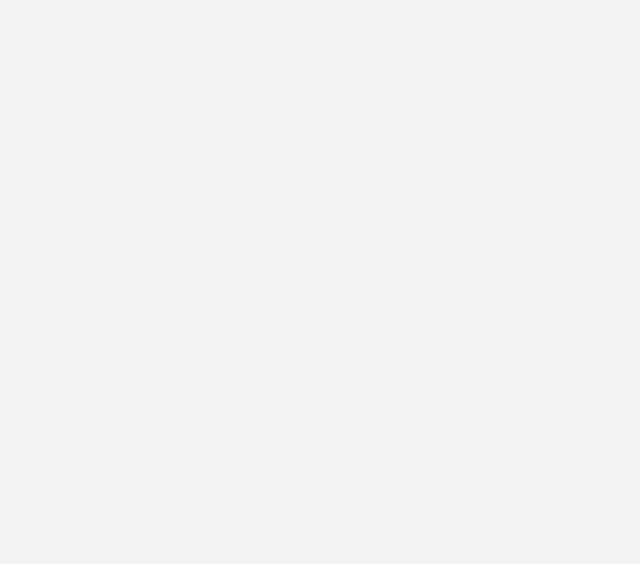
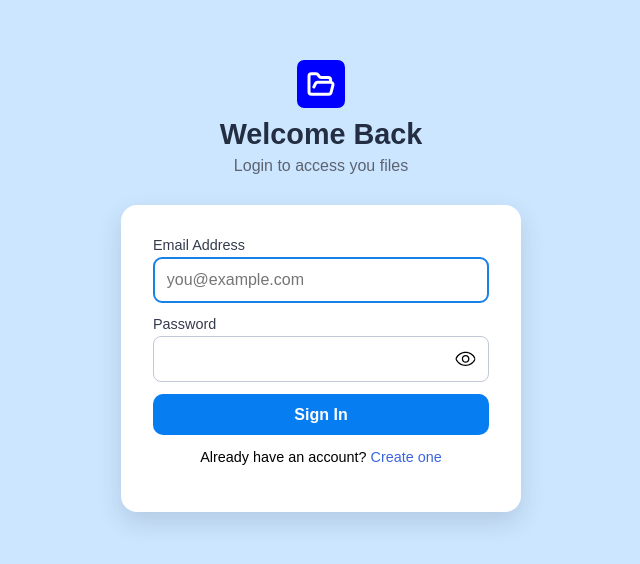
Before and after one commit to SaleamlakH/file-uploader, a React (Vite) app in the folder client/: page /login in a window 1280 px wide. Shown: the part 114-678 px from the top of the page, without its empty margins (319-959 px from the left). Built offline with nearby package versions, Linux system fonts and the light colour scheme.

Commit message:
feat(auth-page): add login and signup pages

```diff
--- a/client/src/components/Icons.tsx
+++ b/client/src/components/Icons.tsx
@@ -195,3 +195,14 @@ export const TrashBin = () => {
     </svg>
   );
 };
+
+export const Eye = () => {
+  return (
+    <svg xmlns="http://www.w3.org/2000/svg" width="200" height="200" viewBox="0 0 1024 1024">
+      <path
+        fill=""
+        d="M515.472 321.408c-106.032 0-192 85.968-192 192c0 106.016 85.968 192 192 192s192-85.968 192-192s-85.968-192-192-192zm0 320c-70.576 0-129.473-58.816-129.473-129.393s57.424-128 128-128c70.592 0 128 57.424 128 128s-55.935 129.393-126.527 129.393zm508.208-136.832c-.368-1.616-.207-3.325-.688-4.91c-.208-.671-.624-1.055-.864-1.647c-.336-.912-.256-1.984-.72-2.864c-93.072-213.104-293.663-335.76-507.423-335.76S95.617 281.827 2.497 494.947c-.4.897-.336 1.824-.657 2.849c-.223.624-.687.975-.895 1.567c-.496 1.616-.304 3.296-.608 4.928c-.591 2.88-1.135 5.68-1.135 8.592c0 2.944.544 5.664 1.135 8.591c.32 1.6.113 3.344.609 4.88c.208.72.672 1.024.895 1.68c.336.88.256 1.968.656 2.848c93.136 213.056 295.744 333.712 509.504 333.712c213.776 0 416.336-120.4 509.44-333.505c.464-.912.369-1.872.72-2.88c.224-.56.655-.976.848-1.6c.496-1.568.336-3.28.687-4.912c.56-2.864 1.088-5.664 1.088-8.624c0-2.816-.528-5.6-1.104-8.497zM512 800.595c-181.296 0-359.743-95.568-447.423-287.681c86.848-191.472 267.68-289.504 449.424-289.504c181.68 0 358.496 98.144 445.376 289.712C872.561 704.53 693.744 800.595 512 800.595z"
+      />
+    </svg>
+  );
+};
--- /dev/null
+++ b/client/src/components/input-field/InputField.tsx
@@ -0,0 +1,50 @@
+import { useState } from 'react';
+import style from './inputField.module.css';
+import { Eye } from '../Icons';
+
+// type, label and constraints
+type InputFieldProps = React.InputHTMLAttributes<HTMLInputElement> & {
+  label: string;
+  showLabel?: true;
+  error?: string;
+};
+
+export default function InputField({
+  id,
+  type,
+  label,
+  showLabel = true,
+  error,
+  ...props
+}: InputFieldProps) {
+  const [showPassword, setShowPassword] = useState(false);
+  const isPassword = type === 'password';
+
+  const inputType = isPassword ? (showPassword ? 'text' : 'password') : type;
+
+  return (
+    <div className={style.inputGroup}>
+      <label htmlFor={id} className={style.label} hidden={showLabel}>
+        {label}
+      </label>
+
+      <div style={{ position: 'relative' }}>
+        <input {...props} type={inputType} id={id} className={style.input} />
+
+        {/* Password toggle */}
+        {isPassword && (
+          <button
+            type="button"
+            className={style.showBtn}
+            onClick={() => setShowPassword((prev) => !prev)}
+          >
+            <Eye />
+          </button>
+        )}
+      </div>
+
+      {/* Error message */}
+      <p className={style.error}>{error}</p>
+    </div>
+  );
+}
--- /dev/null
+++ b/client/src/components/input-field/inputField.module.css
@@ -0,0 +1,47 @@
+.label {
+  font-size: 0.9rem;
+  margin-bottom: 0.3em;
+  display: block;
+  color: hsl(220 20 25);
+}
+
+.input {
+  width: 100%;
+  padding: 0.8em;
+  border-radius: 0.5em;
+  border: 1px solid hsl(220 20 80);
+  font-size: 1rem;
+}
+
+.input:focus {
+  outline-color: hsl(210 80 50);
+}
+
+.input:user-invalid {
+  outline: 1px solid hsl(0 70 50);
+}
+
+/* password show button */
+.showBtn {
+  position: absolute;
+  right: 0.8em;
+  top: 50%;
+  transform: translate(10%, -50%);
+  background: none;
+  border: none;
+  cursor: pointer;
+  font-size: 0.8rem;
+  display: flex;
+  padding: 0.4em 0.5em;
+}
+
+.showBtn svg {
+  height: 1.8em;
+  width: 1.6em;
+}
+
+.error {
+  color: hsl(0 70 50);
+  font-size: 0.8rem;
+  margin-top: 0.3em;
+}
--- /dev/null
+++ b/client/src/layout/auth-page/AuthPage.tsx
@@ -0,0 +1,46 @@
+import Action from '../../components/Action/Action';
+import style from './auth-page.module.css';
+import logoSvg from '../../assets/logo.svg';
+import type { ReactNode } from 'react';
+
+type AuthPageProp = {
+  variant: 'login' | 'signup';
+  title: string;
+  subtitle: string;
+  children: ReactNode;
+};
+
+export default function AuthForm({ variant = 'login', title, subtitle, children }: AuthPageProp) {
+  const isSignup = variant === 'signup';
+
+  return (
+    <main className={style.page}>
+      <header className={style.header}>
+        <img src={logoSvg} alt="logo" />
+        <h1 id="auth-title" className={style.title}>
+          {title}
+        </h1>
+        <p className={style.subtitle}>{subtitle}</p>
+      </header>
+
+      <div className={style.container}>
+        <form className={style.form}>
+          {children}
+
+          <Action type="submit" variant="primary" style={{ width: '100%' }}>
+            {isSignup ? 'Create Account' : 'Sign In'}
+          </Action>
+        </form>
+
+        <footer className={style.footer}>
+          <p>
+            {isSignup ? "Don't have an account?" : 'Already have an account?'}{' '}
+            <Action as="link" to={`${isSignup ? '/login' : '/signup'}`} className={style.link}>
+              {isSignup ? 'login' : 'Create one'}
+            </Action>
+          </p>
+        </footer>
+      </div>
+    </main>
+  );
+}
--- /dev/null
+++ b/client/src/layout/auth-page/auth-page.module.css
@@ -0,0 +1,54 @@
+.page {
+  height: 100vh;
+  display: flex;
+  flex-direction: column;
+  justify-content: center;
+  align-items: center;
+  gap: 30px;
+  background-color: hsl(210 100 90);
+  font-family: sans-serif;
+  text-align: center;
+}
+
+.title {
+  font-size: 1.8rem;
+  font-weight: 600;
+  color: hsl(220 30 20);
+  margin: 0.2em 0;
+}
+
+.subtitle {
+  font-size: 1rem;
+  color: hsl(220 10 40);
+  margin: 0;
+}
+
+.container {
+  width: min(100%, 400px);
+  background: hsl(0 0 100);
+  padding: 2em;
+  border-radius: 1em;
+  box-shadow: 0 10px 25px hsl(220 20 20 / 0.15);
+  text-align: left;
+}
+
+.form {
+  display: contents;
+}
+
+/* footer nav */
+.footer {
+  margin-top: 1em;
+  font-size: 0.9rem;
+  text-align: center;
+}
+
+.link {
+  color: hsl(225 70 55);
+  cursor: pointer;
+  text-decoration: none;
+}
+
+.link:hover {
+  text-decoration: underline;
+}
--- /dev/null
+++ b/client/src/pages/Login.tsx
@@ -0,0 +1,29 @@
+import AuthForm from '../layout/auth-page/AuthPage';
+import InputField from '../components/input-field/InputField';
+
+export default function Login() {
+  return (
+    <AuthForm variant="login" title="Welcome Back" subtitle="Login to access you files">
+      {/* Email */}
+      <InputField
+        type="email"
+        label="Email Address"
+        id="email"
+        name="email"
+        placeholder="you@example.com"
+        required
+        autoFocus
+      />
+
+      {/* Password */}
+      <InputField
+        type="password"
+        id="password"
+        name="password"
+        label="Password"
+        minLength={6}
+        required
+      />
+    </AuthForm>
+  );
+}
--- /dev/null
+++ b/client/src/pages/Signup.tsx
@@ -0,0 +1,31 @@
+import AuthForm from '../layout/auth-page/AuthPage';
+import InputField from '../components/input-field/InputField';
+
+export default function Signup() {
+  return (
+    <AuthForm variant="signup" title="Get Started" subtitle="Create your free account">
+      {/* Email */}
+      <InputField
+        type="email"
+        label="Email Address"
+        id="email"
+        name="email"
+        placeholder="you@example.com"
+        required
+        autoFocus
+      />
+
+      {/* Password */}
+      <InputField type="password" id="password" name="password" label="Password" min={6} required />
+
+      {/* Confirm password */}
+      <InputField
+        type="password"
+        id="confirmPassword"
+        name="confirmPassword"
+        label="Confirm Password"
+        required
+      />
+    </AuthForm>
+  );
+}
--- a/client/src/routes.tsx
+++ b/client/src/routes.tsx
@@ -2,6 +2,8 @@ import type { RouteObject } from 'react-router';
 import App from './App';
 import Dashboard from './pages/dashboard/Dashboard';
 import FolderView from './pages/folder-view/FolderView';
+import Login from './pages/Login';
+import Signup from './pages/Signup';
 
 const routes: RouteObject[] = [
   {
@@ -23,9 +25,11 @@ const routes: RouteObject[] = [
   },
   {
     path: '/signup',
+    element: <Signup />,
   },
   {
     path: '/login',
+    element: <Login />,
   },
 ];
 
```
